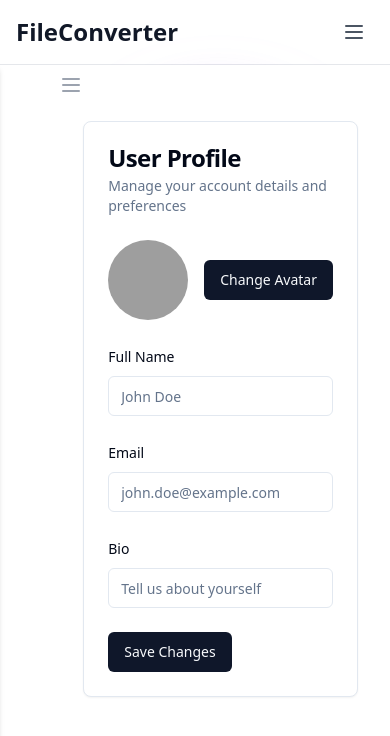
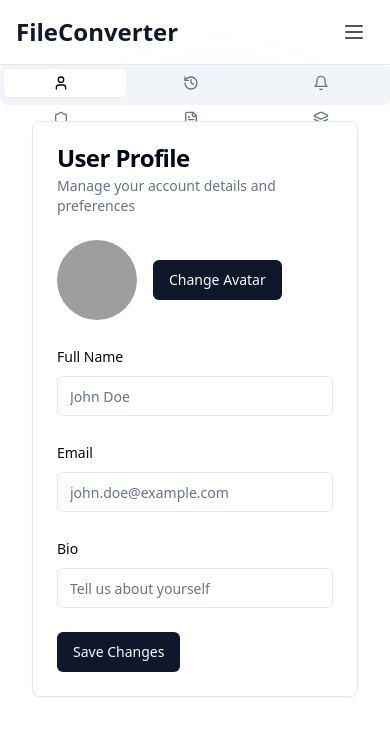
Before and after one commit to mddanish867/soora-conversion, a React (Vite) app: page /dashboard/profile in a window 390 px wide. Shown: the top 736 px of the page. Built offline with nearby package versions, Linux system fonts and the light colour scheme; grey boxes are pictures that could not be loaded.

Commit message:
modified the dashboard

```diff
--- a/package.json
+++ b/package.json
@@ -28,6 +28,7 @@
     "react-dom": "^18.3.1",
     "react-dropzone": "^14.2.9",
     "react-icons": "^5.3.0",
+    "react-responsive": "^10.0.0",
     "react-router-dom": "^6.27.0",
     "tailwind-merge": "^2.5.3",
     "tailwindcss-animate": "^1.0.7"
--- a/src/pages/userSetings/Dashboard .tsx
+++ b/src/pages/userSetings/Dashboard .tsx
@@ -1,7 +1,9 @@
 import { useState, useEffect } from "react";
 import { useNavigate, Outlet, useLocation } from "react-router-dom";
 import { motion } from "framer-motion";
+import { useMediaQuery } from "react-responsive";
 import { Button } from "@/components/ui/button";
+import { Tabs, TabsList, TabsTrigger } from "@/components/ui/tabs";
 import {
   History,
   User,
@@ -17,60 +19,23 @@ import {
   MessageCircleIcon,
 } from "lucide-react";
 
-const Sidebar = ({
-  isOpen,
-  toggleSidebar,
-}: {
-  isOpen: boolean;
-  toggleSidebar: () => void;
-}) => {
-  const navigate = useNavigate();
-  const location = useLocation();
-
 const menuItems = [
   { icon: User, name: "Profile", path: "/dashboard/profile" },
   { icon: History, name: "History", path: "/dashboard/history" },
   { icon: Bell, name: "Notifications", path: "/dashboard/notifications" },
   { icon: Shield, name: "Security", path: "/dashboard/security" },
-    {
-      icon: FileText,
-      name: "Conversion Status",
-      path: "/dashboard/conversion-status",
-    },
-    {
-      icon: Layers,
-      name: "Batch Conversion",
-      path: "/dashboard/batch-conversion",
-    },
-    {
-      icon: GitCompare,
-      name: "File Comparison",
-      path: "/dashboard/file-comparison",
-    },
-    {
-      icon: Star,
-      name: "Premium Features",
-      path: "/dashboard/premium-features",
-    },
-    {
-      icon: MessageCircleIcon,
-      name: "Document Interaction",
-      path: "/dashboard/document-interaction",
-    },
-    {
-      icon: Star,
-      name: "Document Comment",
-      path: "/dashboard/document-comment",
-    },
+  { icon: FileText, name: "Conversion Status", path: "/dashboard/conversion-status" },
+  { icon: Layers, name: "Batch Conversion", path: "/dashboard/batch-conversion" },
+  { icon: GitCompare, name: "File Comparison", path: "/dashboard/file-comparison" },
+  { icon: Star, name: "Premium Features", path: "/dashboard/premium-features" },
+  { icon: MessageCircleIcon, name: "Document Interaction", path: "/dashboard/document-interaction" },
+  { icon: Star, name: "Document Comment", path: "/dashboard/document-comment" },
   { icon: Trash2, name: "Delete Account", path: "/dashboard/delete-account" },
 ];
 
-  // Default to the Profile path if the current location is the root dashboard
-  useEffect(() => {
-    if (location.pathname === '/dashboard') {
-      navigate('/dashboard/profile');
-    }
-  }, [location.pathname, navigate]);
+const Sidebar = ({ isOpen, toggleSidebar }:any) => {
+  const navigate = useNavigate();
+  const location = useLocation();
 
   return (
     <motion.div
@@ -113,9 +78,33 @@ const Sidebar = ({
   );
 };
 
+const TabNavigation = () => {
+  const navigate = useNavigate();
+  const location = useLocation();
+
+  return (
+    <Tabs defaultValue={location.pathname} className="w-full">
+      <TabsList className="grid grid-cols-3 gap-2">
+        {menuItems.map((item) => (
+          <TabsTrigger
+            key={item.name}
+            value={item.path}
+            onClick={() => navigate(item.path)}
+            className="flex items-center justify-center"
+          >
+            <item.icon className="h-4 w-4 mr-2" />
+            <span className="sr-only">{item.name}</span>
+          </TabsTrigger>
+        ))}
+      </TabsList>
+    </Tabs>
+  );
+};
+
 const Dashboard = () => {
   const [sidebarOpen, setSidebarOpen] = useState(false);
   const toggleSidebar = () => setSidebarOpen(!sidebarOpen);
+  const isSmallScreen = useMediaQuery({ maxWidth: 640 });
 
   useEffect(() => {
     const handleResize = () => {
@@ -134,10 +123,12 @@ const Dashboard = () => {
 
   return (
     <div className="flex w-screen h-screen bg-white">
+      {!isSmallScreen && (
         <Sidebar isOpen={sidebarOpen} toggleSidebar={toggleSidebar} />
+      )}
       <div className="w-full">
         <header className="bg-white">
-
+          {!isSmallScreen && (
             <Button
               variant="ghost"
               size="icon"
@@ -146,9 +137,10 @@ const Dashboard = () => {
             >
               {!sidebarOpen && <Menu />}
             </Button>
-
+          )}
         </header>
-        <main className="flex overflow-x-hidden overflow-y-auto bg-white">
+        <main className="flex flex-col overflow-x-hidden overflow-y-auto bg-white">
+          {isSmallScreen && <TabNavigation />}
           <div className="w-full h-full px-8 py-4">
             <Outlet />
           </div>
```
Also changed, not shown: 1 other file (tests, documents, lock files or other folders). Lines whose indentation alone changed are shown as unchanged.
